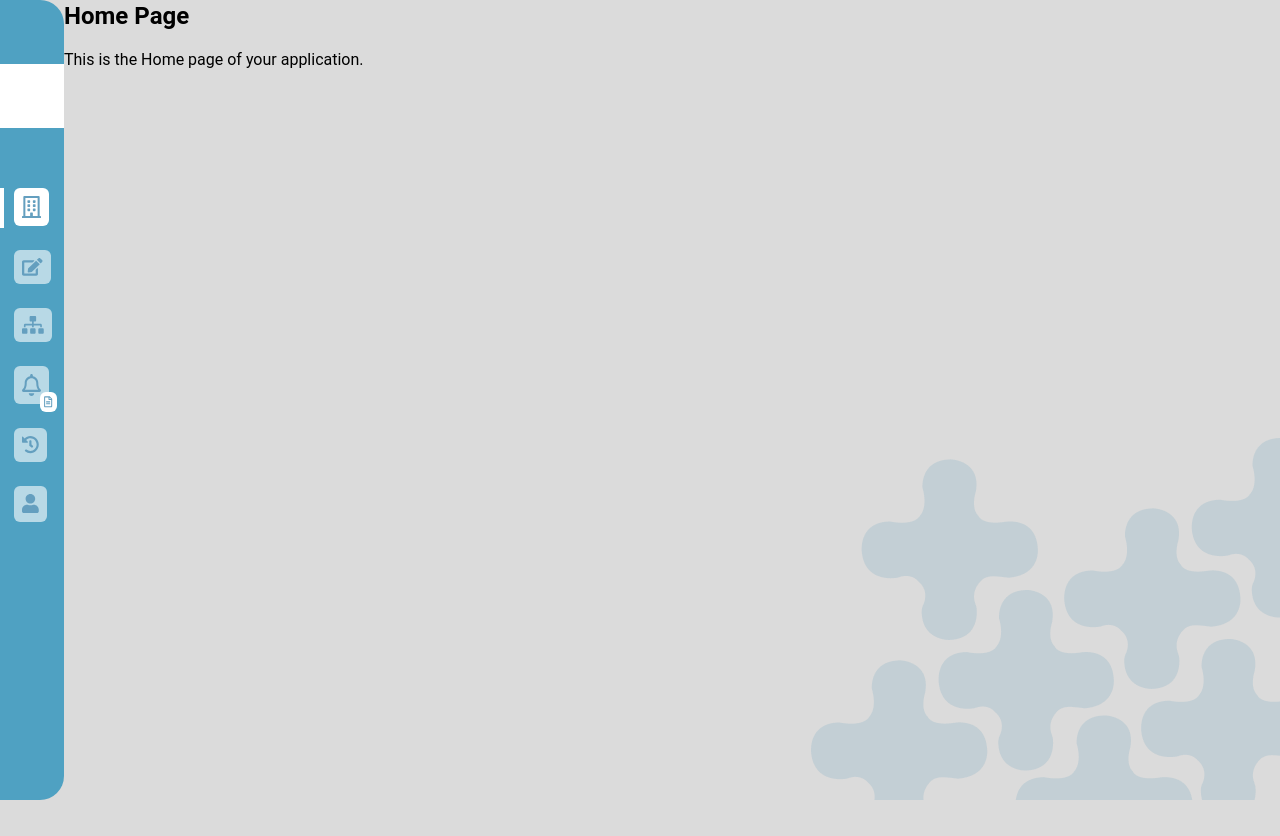
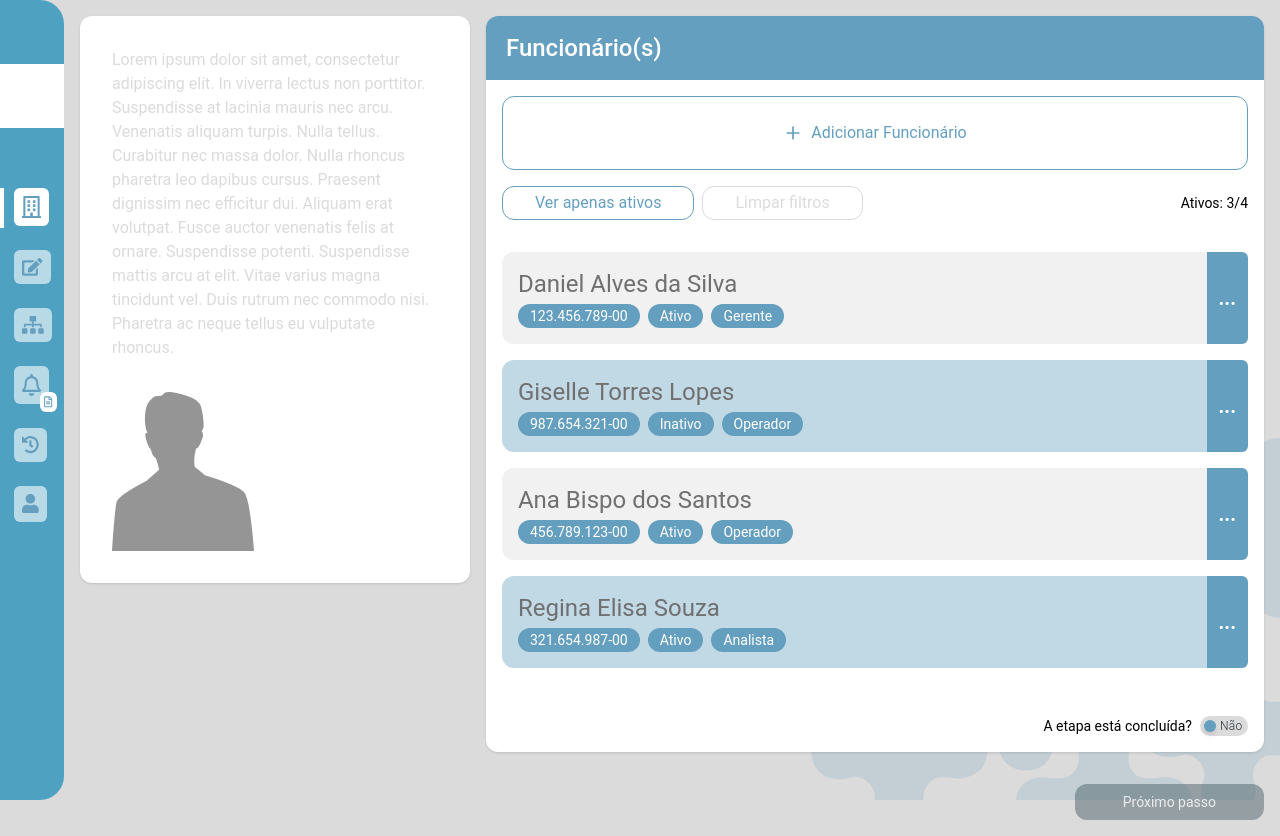
Before and after one commit to livbrandao/people-manager, a React (Create React App) app: page / in a window 1280 px wide. Before the commit the page ends 800 px from the top, so only its background shows below. Built offline with nearby package versions, Linux system fonts and the light colour scheme.

Commit message:
✨ feat: Implementa componentes da home

```diff
--- a/package.json
+++ b/package.json
@@ -4,6 +4,7 @@
   "private": true,
   "dependencies": {
     "@testing-library/dom": "^10.4.0",
+    "lucide-react": "^0.487.0",
     "react": "^18.3.1",
     "react-dom": "^18.3.1",
     "react-router-dom": "^7.4.1",
--- a/src/components/Common/Layout.jsx
+++ b/src/components/Common/Layout.jsx
@@ -3,7 +3,7 @@ import SidebarNavigation from "./SidebarNavigation";
 
 function Layout({ children }) {
   return (
-    <div className="flex h-screen ">
+    <div className="flex h-screen">
       <SidebarNavigation />
 
       <div className="flex-1 ">{children}</div>
--- /dev/null
+++ b/src/components/EmployeeListScreen.jsx
@@ -0,0 +1,132 @@
+import { useState } from "react";
+import { Plus, ChevronRight } from "lucide-react";
+import FuncionarioCard from "./FuncionarioCard";
+
+export default function EmployeeListScreen() {
+  const [employees, setEmployees] = useState([
+    {
+      id: 1,
+      name: "Daniel Alves da Silva",
+      cpf: "123.456.789-00",
+      role: "Gerente",
+      status: "Ativo",
+    },
+    {
+      id: 2,
+      name: "Giselle Torres Lopes",
+      cpf: "987.654.321-00",
+      role: "Operador",
+      status: "Inativo",
+    },
+    {
+      id: 3,
+      name: "Ana Bispo dos Santos",
+      cpf: "456.789.123-00",
+      role: "Operador",
+      status: "Ativo",
+    },
+    {
+      id: 4,
+      name: "Regina Elisa Souza",
+      cpf: "321.654.987-00",
+      role: "Analista",
+      status: "Ativo",
+    },
+  ]);
+
+  return (
+    <div className="min-h-screen p-4">
+      <div className="flex flex-col items-end">
+        <div className="flex gap-4">
+          {/* Info Column */}
+          <div className="w-1/3 h-full bg-white p-8 rounded-xl shadow">
+            <p className="text-base text-mediumLightGray mb-4">
+              Lorem ipsum dolor sit amet, consectetur adipiscing elit. In
+              viverra lectus non porttitor. Suspendisse at lacinia mauris nec
+              arcu. Venenatis aliquam turpis. Nulla tellus. Curabitur nec massa
+              dolor. Nulla rhoncus pharetra leo dapibus cursus. Praesent
+              dignissim nec efficitur dui. Aliquam erat volutpat. Fusce auctor
+              venenatis felis at ornare. Suspendisse potenti. Suspendisse mattis
+              arcu at elit. Vitae varius magna tincidunt vel. Duis rutrum nec
+              commodo nisi. Pharetra ac neque tellus eu vulputate rhoncus.
+            </p>
+            <div className="mt-8">
+              <img src="/foto-perfil.png" alt="placeholder" />
+            </div>
+          </div>
+
+          {/* Employees List */}
+          <div className="w-2/3">
+            <div className="bg-white rounded-xl shadow">
+              {/* Header */}
+              <div className="bg-greyBlue text-white p-4 rounded-t-xl flex justify-between items-center">
+                <h2 className="text-2xl font-medium pl-1">Funcionário(s)</h2>
+              </div>
+
+              {/* Add Employee Button */}
+              <div className="p-4 flex flex-col justify-between gap-4">
+                <button className="hover:bg-mediumLightGray  py-6 text-base flex items-center w-full text-greyBlue border border-greyBlue rounded-xl justify-center focus:border-2 focus:border-greyBlue focus:outline-none">
+                  <Plus className="h-5 w-5 mr-2" />
+                  Adicionar Funcionário
+                </button>
+
+                <div className="flex gap-2 items-center justify-between">
+                  <div className="flex gap-2">
+                    <button className="text-greyBlue hover:bg-mediumLightGray px-8 py-1 text-base flex items-center  border border-greyBlue rounded-xl justify-center focus:border-2 focus:border-greyBlue focus:outline-none focus:bg-skyBlue focus:text-white">
+                      Ver apenas ativos
+                    </button>
+                    <button className="text-mediumLightGray hover:bg-darkGreyishBlue  px-8 py-1 text-base flex items-center border border-mediumLightGray rounded-xl justify-center">
+                      Limpar filtros
+                    </button>
+                  </div>
+
+                  <span className="text-sm">
+                    Ativos:{" "}
+                    {employees.filter((emp) => emp.status === "Ativo").length}/
+                    {employees.length}
+                  </span>
+                </div>
+              </div>
+
+              {/* Employee List */}
+              <div className="p-4">
+                {employees.map((employee) => (
+                  <FuncionarioCard
+                    key={employee.id}
+                    index={employee.id}
+                    nome={employee.name}
+                    cpf={employee.cpf}
+                    status={employee.status}
+                    cargo={employee.role}
+                  />
+                ))}
+              </div>
+
+              {/* Footer */}
+              <div className="p-4 flex justify-end items-center">
+                <div className="flex items-center gap-2">
+                  <span className="text-sm">A etapa está concluída?</span>
+                  <div className="flex items-center">
+                    <div className="w-12 h-5 flex items-center rounded-full p-1 cursor-pointer bg-mediumLightGray">
+                      <div className="w-3 h-3 rounded-full shadow-md transform bg-greyBlue "></div>
+                      <span className="text-xs font-light tracking-wide text-dark ml-1">
+                        Não
+                      </span>
+                    </div>
+                  </div>
+                </div>
+              </div>
+            </div>
+          </div>
+        </div>
+        <button
+          type="button"
+          disabled={true}
+          className="px-12 py-2 bg-greyBlue text-white rounded-xl text-sm mt-8 disabled:bg-darkGreyishBlue disabled:opacity-50 cursor-not-allowed"
+        >
+          Próximo passo
+        </button>
+      </div>
+    </div>
+  );
+}
--- /dev/null
+++ b/src/components/FuncionarioCard.jsx
@@ -0,0 +1,98 @@
+import React from "react";
+import { useState, useRef, useEffect } from "react";
+
+const FuncionarioCard = ({ nome, cpf, status, cargo, index }) => {
+  const isEven = index % 2 === 0;
+
+  const [showPopup, setShowPopup] = useState(false);
+  const popupRef = useRef(null);
+  const buttonRef = useRef(null);
+
+  // Fecha o popup quando clicar fora dele
+  useEffect(() => {
+    function handleClickOutside(event) {
+      if (
+        popupRef.current &&
+        !popupRef.current.contains(event.target) &&
+        !buttonRef.current.contains(event.target)
+      ) {
+        setShowPopup(false);
+      }
+    }
+
+    document.addEventListener("mousedown", handleClickOutside);
+    return () => {
+      document.removeEventListener("mousedown", handleClickOutside);
+    };
+  }, []);
+
+  const togglePopup = () => {
+    setShowPopup(!showPopup);
+  };
+
+  const handleOptionClick = (action) => {
+    console.log(`Ação selecionada: ${action}`);
+    setShowPopup(false);
+    // Implementar as ações para Alterar ou Excluir
+  };
+
+  return (
+    <div
+      className={`flex justify-between items-center  pl-4 rounded-xl mb-4 bg-opacity-40 ${
+        isEven ? "bg-greyBlue" : "bg-mediumLightGray"
+      }`}
+    >
+      <div className="py-4">
+        <p className="text-darkGray text-2xl">{nome}</p>
+        <div className="flex gap-2 mt-1 flex-wrap">
+          <span className="text-sm bg-greyBlue text-white px-3 py-0.5 rounded-full">
+            {cpf}
+          </span>
+          <span className="text-sm bg-greyBlue text-white px-3 py-0.5 rounded-full">
+            {status}
+          </span>
+          <span className="text-sm bg-greyBlue text-white px-3 py-0.5 rounded-full">
+            {cargo}
+          </span>
+        </div>
+      </div>
+      <div className="relative">
+        <button
+          ref={buttonRef}
+          className="bg-greyBlue hover:bg-greyishBlue text-white px-3 py-8 rounded-r-md text-xl font-bold"
+          onClick={togglePopup}
+        >
+          ...
+        </button>
+
+        {showPopup && (
+          <div
+            ref={popupRef}
+            className="absolute right-0 mt-1 bg-white rounded-md shadow-lg overflow-hidden z-50 w-28 -top-1"
+            style={{
+              boxShadow: "0 2px 8px rgba(0, 0, 0, 0.15)",
+              borderRadius: "8px",
+            }}
+          >
+            <div className="divide-y divide-mediumLightGray">
+              <button
+                onClick={() => handleOptionClick("alterar")}
+                className="block w-full px-4 py-3 text-mediumLightGray text-center hover:bg-gray-50"
+              >
+                Alterar
+              </button>
+              <button
+                onClick={() => handleOptionClick("excluir")}
+                className="block w-full px-4 py-3 text-mediumLightGray text-center hover:bg-gray-50"
+              >
+                Excluir
+              </button>
+            </div>
+          </div>
+        )}
+      </div>
+    </div>
+  );
+};
+
+export default FuncionarioCard;
--- a/src/index.css
+++ b/src/index.css
@@ -14,6 +14,7 @@ body {
   background-image: url("assets/elemento-de-fundo.png");
   background-position: bottom right;
   background-repeat: no-repeat;
+  height: 100vh;
 }
 
 code {
--- a/src/pages/HomePage.js
+++ b/src/pages/HomePage.js
@@ -1,13 +1,11 @@
 import React from "react";
 import Layout from "../components/Common/Layout";
+import EmployeeListScreen from "../components/EmployeeListScreen";
 
 function HomePage() {
   return (
     <Layout>
-      <div>
-        <h1 className="text-2xl font-bold mb-4">Home Page</h1>
-        <p>This is the Home page of your application.</p>
-      </div>
+      <EmployeeListScreen />
     </Layout>
   );
 }
--- a/tailwind.config.js
+++ b/tailwind.config.js
@@ -9,7 +9,7 @@ export default {
         mediumLightGray: "#DBDBDB",
         skyBlue: "#4FA1C2",
         greyBlue: "#649FBF",
-        darkGray: "#3B4042",
+        darkGray: "#707070",
         charcoal: "#252F33",
         dark: "#272F33",
       },
```
Also changed, not shown: public/foto-perfil.png (added), 1 other file (tests, documents, lock files or other folders).
